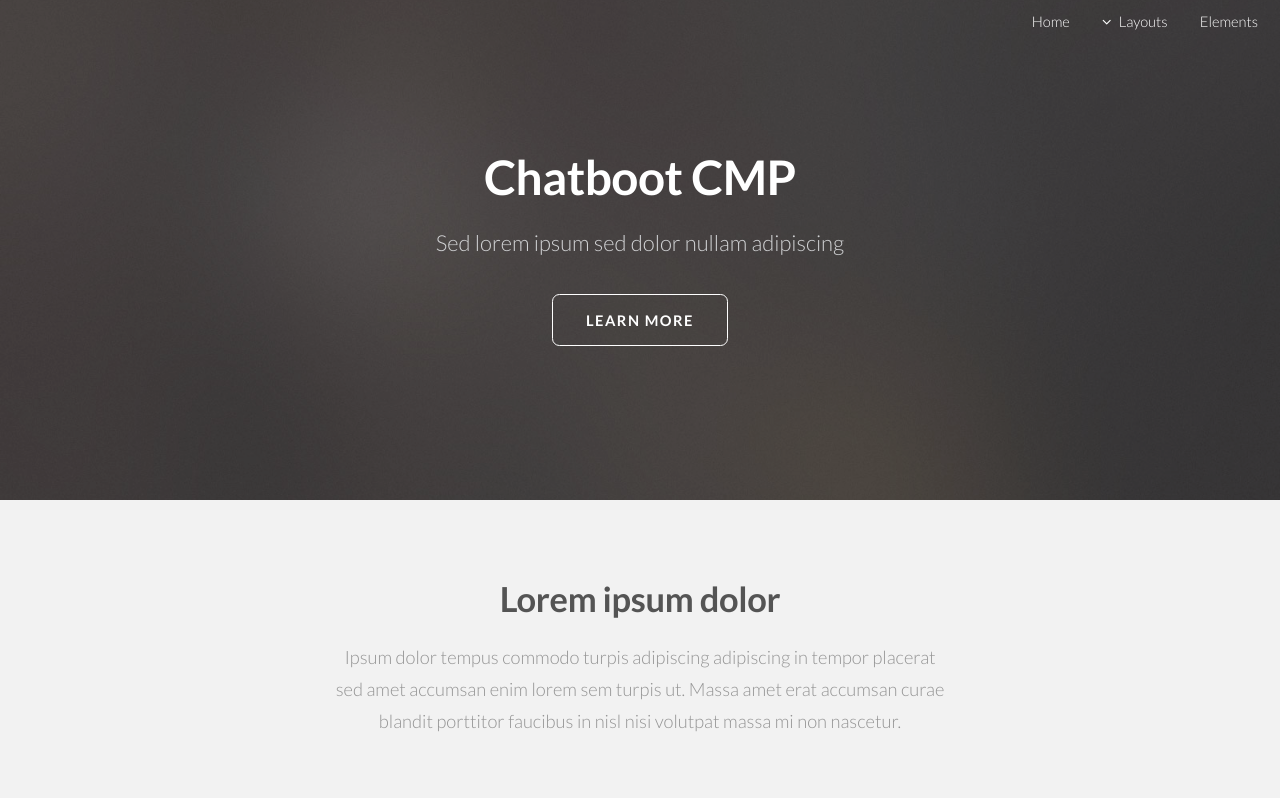
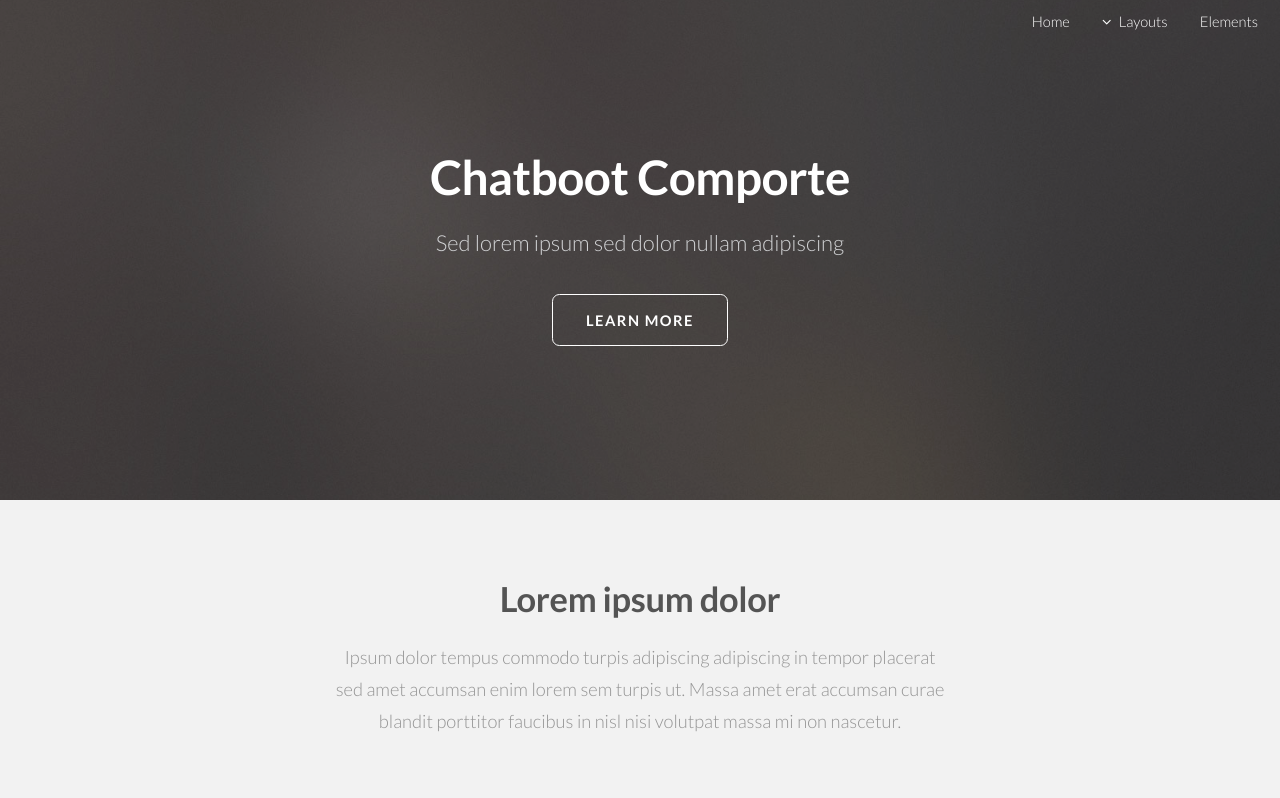
Before and after one commit to adsabner/chatboot_cmp, a website: page index.html in a window 1280 px wide. Shown: the top 798 px of the page. Drawn offline with Linux system fonts and the light colour scheme; a script that the page names is missing.

Commit message:
Update index.html

```diff
--- a/index.html
+++ b/index.html
@@ -59,7 +59,7 @@
     <!-- Banner -->
     <section id="banner">
         <div class="inner">
-            <h2>Chatboot CMP</h2>
+            <h2>Chatboot Comporte</h2>
             <p>Sed lorem ipsum sed dolor nullam adipiscing</p>
             <ul class="actions">
                 <li><a href="#one" class="button big scrolly">Learn More</a></li>
```
